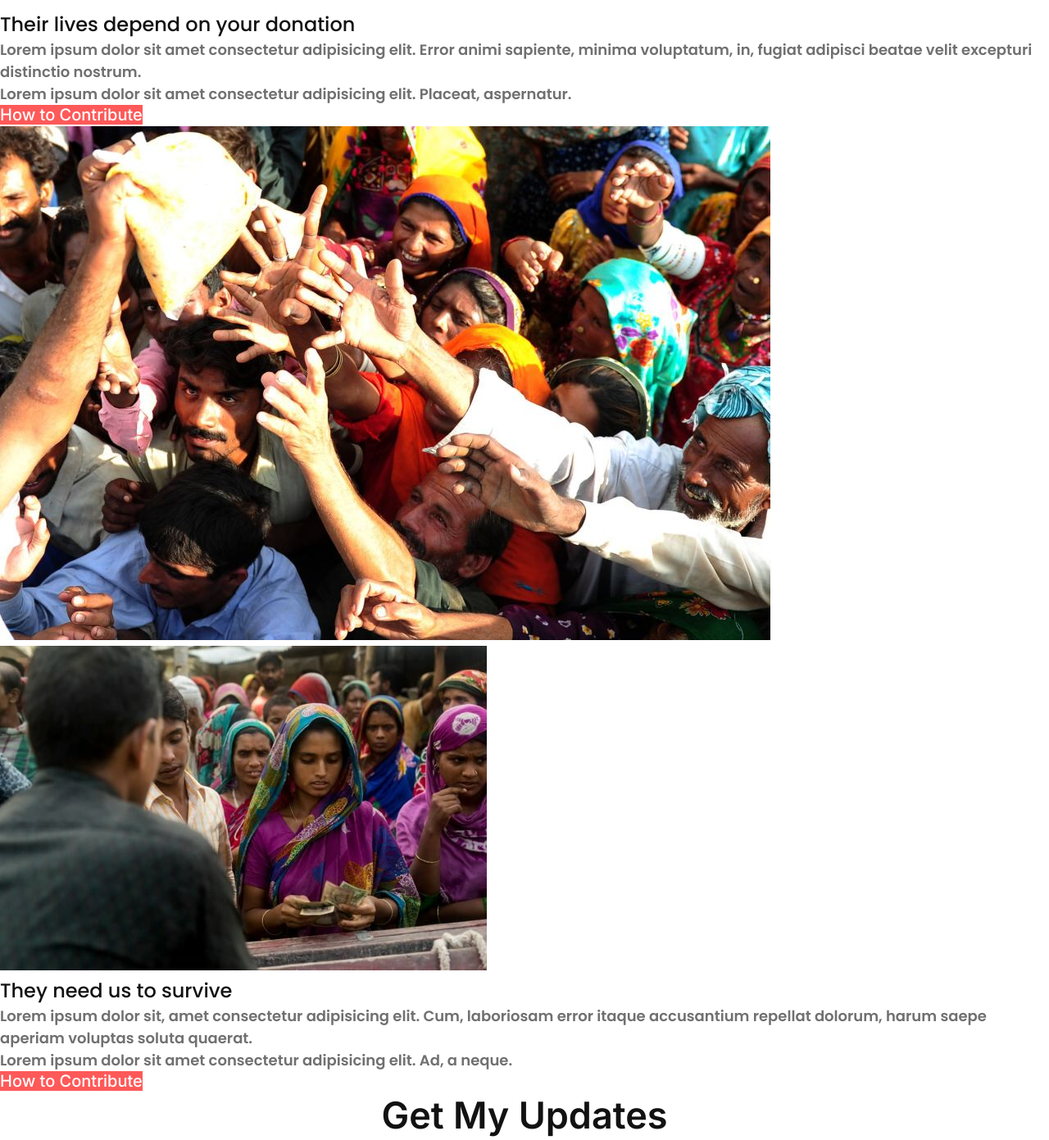
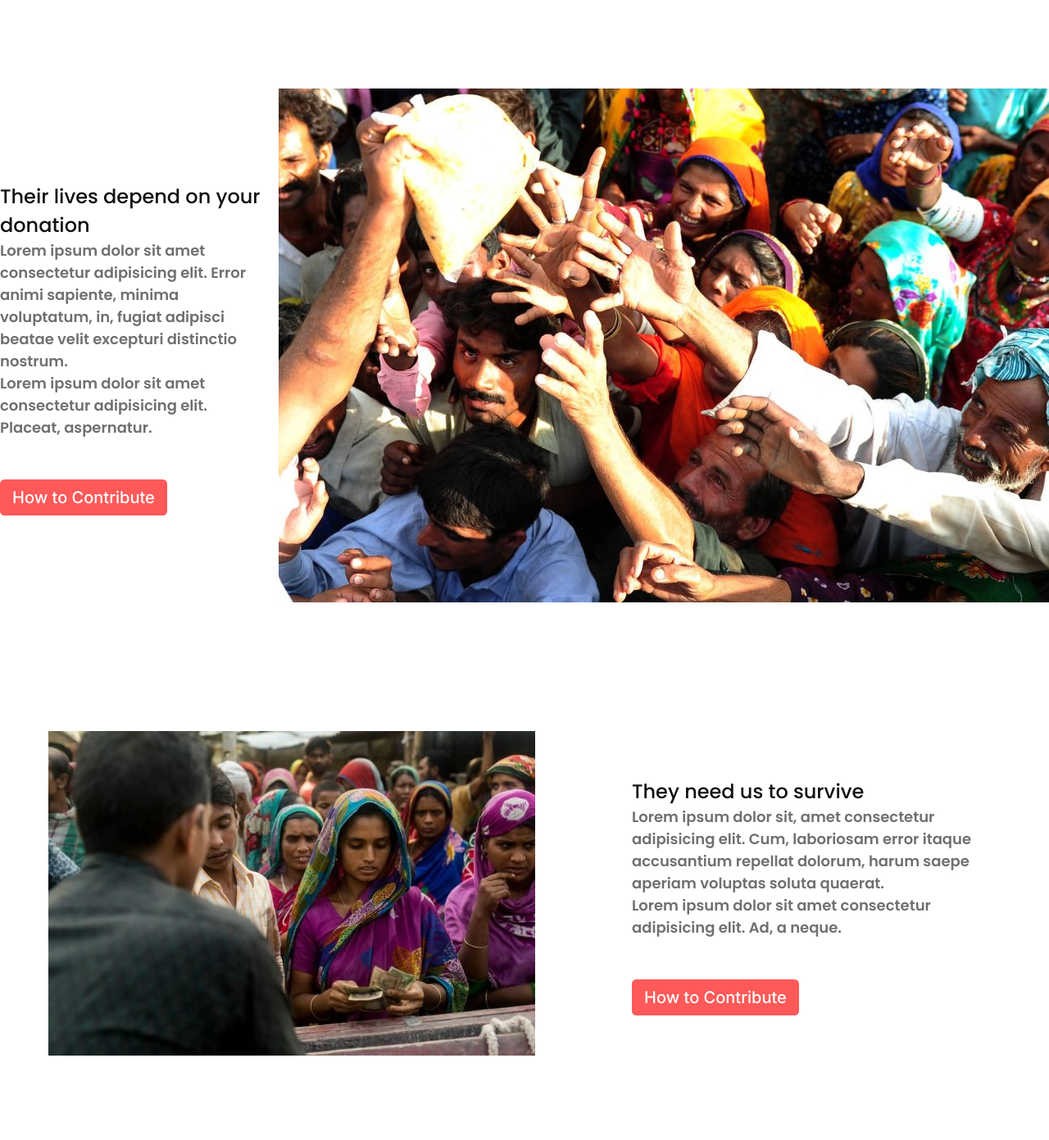
Before and after one commit to towhidulislamalif/charity-fundraising-portfolio, a plain HTML site: page index.html in a window 1280 px wide. Shown: the part 1807-3198 px from the top of the page at 82% size. Drawn offline with Linux system fonts and the light colour scheme.

Commit message:
third commit

```diff
--- a/css/style.css
+++ b/css/style.css
@@ -82,6 +82,7 @@ a {
   border: none;
 }
 /* hero section end */
+
 /* donate start */
 .main_section {
   height: 300px;
@@ -119,6 +120,7 @@ a {
   border-top: none;
 }
 /* donate end */
+
 /* donate plan start */
 .donate_plan {
   text-align: center;
@@ -131,9 +133,47 @@ a {
   background: #4f9da6;
   border: 1px solid #4f9da6;
   width: 150;
-  height: 150;
+  height: 150px;
   margin: 15px;
 }
+
+/* donate plan end */
+
+/* contribute start */
+.contribute_container {
+  display: flex;
+  justify-content: space-around;
+  align-items: center;
+  margin-top: 150px;
+}
+.contribute_desc {
+  width: 450px;
+  padding-right: 21px;
+}
+.contribute_desc .cta {
+  display: inline-block;
+  margin-top: 50px;
+  padding: 10px 15px;
+  border-radius: 5.5px;
+}
+.contribute_container2 {
+  display: flex;
+  justify-content: space-around;
+  align-items: center;
+  margin-top: 150px;
+  margin-bottom: 200px;
+}
+.contribute_desc2 {
+  width: 450px;
+  padding-right: 21px;
+}
+.contribute_desc2 .cta {
+  display: inline-block;
+  margin-top: 50px;
+  padding: 10px 15px;
+  border-radius: 5.5px;
+}
+/* contribute end */
 
 /* form start */
 .update_heading {
--- a/index.html
+++ b/index.html
@@ -91,14 +91,14 @@
 
 
         <!-- contribute start -->
-        <section class="contribute-container">
-            <article class="contribute-desc">
-                <h3 class="contribute-desc-heading">Their lives depend  on your donation</h3>
-                <p class="contribute-desc2-paragraph">Lorem ipsum dolor sit amet consectetur adipisicing elit. Error animi sapiente, minima voluptatum, in, fugiat adipisci beatae velit excepturi distinctio nostrum.</p>
-                <p class="contribute-desc2-paragraph">Lorem ipsum dolor sit amet consectetur adipisicing elit. Placeat, aspernatur.</p>
-                <a href="#" class="btn ctn">How to Contribute</a>
+        <section class="contribute_container">
+            <article class="contribute_desc">
+                <h3>Their lives depend  on your donation</h3>
+                <p>Lorem ipsum dolor sit amet consectetur adipisicing elit. Error animi sapiente, minima voluptatum, in, fugiat adipisci beatae velit excepturi distinctio nostrum.</p>
+                <p>Lorem ipsum dolor sit amet consectetur adipisicing elit. Placeat, aspernatur.</p>
+                <a href="#" class="btn cta">How to Contribute</a>
             </article>
-            <aside class="contribute-image">
+            <aside class="contribute_image">
                 <img src="./img/donation0.jpg" alt="">
             </aside>
         </section>
@@ -107,9 +107,9 @@
                 <img src="./img/donation1.jpg" alt="">
             </aside>
             <article class="contribute_desc2">
-                <h3 class="contribute-desc2-heading">They need us to survive</h3>
-                <p class="contribute-desc2-paragraph">Lorem ipsum dolor sit, amet consectetur adipisicing elit. Cum, laboriosam error itaque accusantium repellat dolorum, harum saepe aperiam voluptas soluta quaerat.</p>
-                <p class="contribute-desc2-paragraph">Lorem ipsum dolor sit amet consectetur adipisicing elit. Ad, a neque.</p>
+                <h3>They need us to survive</h3>
+                <p>Lorem ipsum dolor sit, amet consectetur adipisicing elit. Cum, laboriosam error itaque accusantium repellat dolorum, harum saepe aperiam voluptas soluta quaerat.</p>
+                <p>Lorem ipsum dolor sit amet consectetur adipisicing elit. Ad, a neque.</p>
                 <a href="#" class="btn cta">How to Contribute</a>
             </article>
         </section>
```
